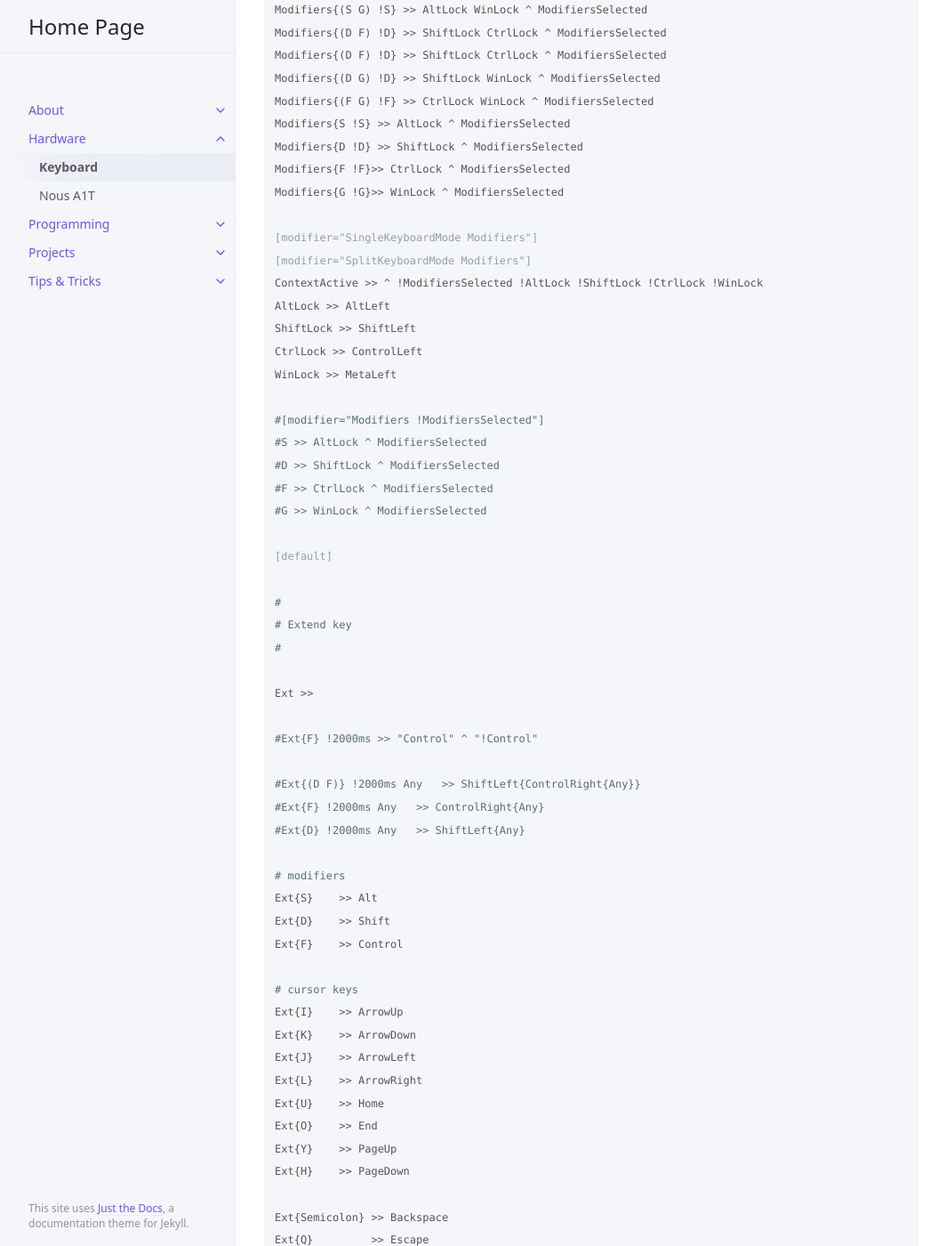
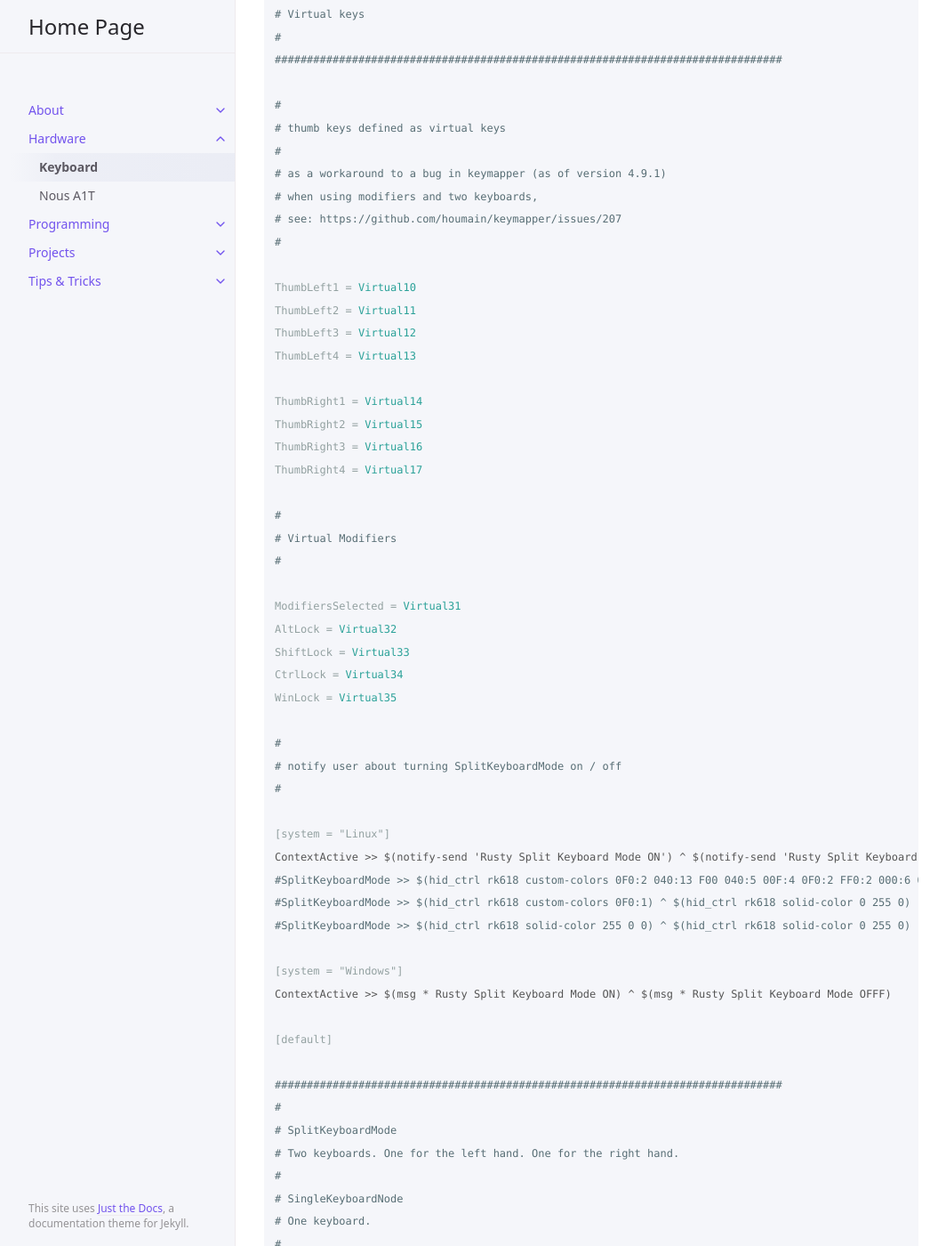
Before and after one commit to marek-g/marek-g.github.io, a Jekyll site: the page built from posts/hardware/keyboard.md, in a window 1280 px wide and 1400 px high, scrolled down 8536 px. Shown: the whole window at 89% size, without its empty margins (107-1171 px from the left). Built offline with Jekyll 4.4.1, drawn with Linux system fonts in a browser that asks for light colours; some of the changed text lies outside the part shown.

Commit message:
Update keyboard.md

````diff
--- a/posts/hardware/keyboard.md
+++ b/posts/hardware/keyboard.md
@@ -18,7 +18,7 @@ Paste this JSON data to `Raw data` tab:
 [{c:"#777700",w:1.25},"Ctrl",{c:"#222222",t:"#666666",w:1.25},"Fn",{c:"#777700",t:"#222222",w:1.25},"LAlt","Ctrl",{c:"#88ff00",a:7},"\n\n\n\nNUM",{c:"#00ff80",t:"#002040",p:"DCS SPACE",w:2.25},"\n\n\n\nMODIFIERS",{x:1.25,c:"#777700",t:"#222222",p:"DCS",a:4,w:1.25},"Delete",{w:1.25},"Backspace",{t:"#222222\n\n\n#ff8800",w:1.25},"Space\n\n\n_",{c:"#ff8800",t:"#222222",p:"DCS SPACE",w:6.25},"RAlt",{c:"#666666",p:"DCS",w:1.25},"Alt",{w:1.25},"Win",{w:1.25},"Menu",{w:1.25},"Ctrl",{x:0.25},"←","↓","→",{x:0.25,c:"#222222",t:"#666666",w:2},"0\nIns",".\nDel"]
 ```
 
-Keymapper configuration:
+Keymapper configuration for a single keyboard:
 
 ``` ini
 # Keymapper project page: https://github.com/houmain/keymapper
@@ -41,47 +41,21 @@ Keymapper configuration:
 #   (Artsey? Ardux?)
 # - Miryoku: https://github.com/manna-harbour/miryoku
 
-###############################################################################
-#
-# Keyboards
-#
-###############################################################################
+@include "switch-layouts.conf"
 
 [system = "Linux"]
-#FullSizeKeyboard = 'BY Tech Gaming Keyboard'
-FullSizeKeyboard = 'USB USB Keyboard'
-LeftHandKeyboard = 'Evision RGB Keyboard'
+ContextActive >> $(notify-send 'Rusty Single Keyboard Mode ON') ^ $(notify-send 'Rusty Single Keyboard Mode OFF')
 
 [system = "Windows"]
-#FullSizeKeyboard = 'Gaming Keyboard'
-FullSizeKeyboard = 'USB Keyboard'
-LeftHandKeyboard = 'RGB Keyboard'
+ContextActive >> $(msg * Rusty Single Keyboard Mode ON) ^ $(msg * Rusty Single Keyboard Mode OFF)
 
 [default]
-
-###############################################################################
-#
-# Key sequences
-#
-###############################################################################
-
-Combo     = $0 !250ms $1              ; press both keys almost immediatelly
-DoubleTap = $0 !250ms $0{!250ms}      ; dobule tap a key
-Tap       = $0{!250ms} ; shorter than
-Hold      = $0{200ms}  ; longer than
 
 ###############################################################################
 #
 # Virtual keys
 #
 ###############################################################################
-
-#
-# keyboard layouts
-#
-
-SplitKeyboardMode = Virtual1
-SingleKeyboardMode = Virtual2
 
 #
 # thumb keys defined as virtual keys
@@ -111,37 +85,18 @@ ShiftLock = Virtual33
 CtrlLock = Virtual34
 WinLock = Virtual35
 
-###############################################################################
-#
-# Switch keyboard layouts
-#
-###############################################################################
-
-[modifier="SplitKeyboardMode"]
-[modifier="SingleKeyboardMode"]
-Tap[ScrollLock] >> !SplitKeyboardMode !SingleKeyboardMode
-
-[default]
-Tap[ScrollLock] >> !SingleKeyboardMode SplitKeyboardMode
-ScrollLock{1} >> !SplitKeyboardMode SingleKeyboardMode
-ScrollLock{2} >> !SingleKeyboardMode SplitKeyboardMode
-
-[stage]
-
 #
 # notify user about turning SplitKeyboardMode on / off
 #
 
 [system = "Linux"]
-SplitKeyboardMode >> $(notify-send 'Split Keyboard Mode ON') ^ $(notify-send 'Split Keyboard Mode OFF')
-SingleKeyboardMode >> $(notify-send 'Single Keyboard Mode ON') ^ $(notify-send 'Single Keyboard Mode OFF')
+ContextActive >> $(notify-send 'Rusty Single Keyboard Mode ON') ^ $(notify-send 'Rusty Single Keyboard Mode OFF')
 #SplitKeyboardMode >> $(hid_ctrl rk618 custom-colors 0F0:2 040:13 F00 040:5 00F:4 0F0:2 FF0:2 000:6 0F0:7 040:5 0F0:3 000:6 0F0:7 040 F00:4 040 FF0:2 000:6 0F0:7 040:6 FF0:2 000:6 0F0:7 FF0:2 F00:1 FF0:5 000:6 0F0:6) ^ $(hid_ctrl rk618 solid-color 0 255 0)
 #SplitKeyboardMode >> $(hid_ctrl rk618 custom-colors 0F0:1) ^ $(hid_ctrl rk618 solid-color 0 255 0)
 #SplitKeyboardMode >> $(hid_ctrl rk618 solid-color 255 0 0) ^ $(hid_ctrl rk618 solid-color 0 255 0)
 
 [system = "Windows"]
-SplitKeyboardMode >> $(msg * Split Keyboard Mode ON) ^ $(msg * Split Keyboard Mode OFF)
-SingleKeyboardMode >> $(msg * Single Keyboard Mode ON) ^ $(msg * Single Keyboard Mode OFF)
+ContextActive >> $(msg * Rusty Single Keyboard Mode ON) ^ $(msg * Rusty Single Keyboard Mode OFFF)
 
 [default]
 
@@ -159,88 +114,15 @@ SingleKeyboardMode >> $(msg * Single Keyboard Mode ON) ^ $(msg * Single Keyboard
 # define thumb clusters
 #
 
-[device = LeftHandKeyboard, modifier="SplitKeyboardMode"]
-Space >> ThumbLeft1 ^ ThumbLeft1
-P >> ThumbLeft2 ^ ThumbLeft2
-N >> ThumbLeft3 ^ ThumbLeft3
-AltLeft >> ThumbLeft4 ^ ThumbLeft4
-
-[device = FullSizeKeyboard, modifier="SplitKeyboardMode"]
-ControlLeft >> ThumbRight1 ^ ThumbRight1
-MetaLeft >> ThumbRight2 ^ ThumbRight2
-AltLeft >> ThumbRight3 ^ ThumbRight3
-Space >> ThumbRight4 ^ ThumbRight4
-
-[modifier="SingleKeyboardMode"]
 AltLeft >> ThumbLeft2 ^ ThumbLeft2
 AltRight >> ThumbRight1 ^ ThumbRight1
 
 [stage]
 
-#
-# A bug?
-#
-# For Space & Modifiers to work correctly, I have to leave uncommented only one of the below 2 sections.
-#
-
-# [modifier="SplitKeyboardMode"]
-# Ext = CapsLock
-# SymbolsLayer = ThumbLeft2
-# Modifiers = ThumbLeft1
-# ThumbLeft3 >> ControlLeft
-# ThumbLeft4 >> AltLeft
-# ThumbRight1 >> Delete
-# ThumbRight2 >> Backspace
-# ThumbRight3 >> Space
-# ThumbRight4 >> AltRight
-
-[modifier="SingleKeyboardMode"]
 Ext = CapsLock
 Modifiers = Space
 SymbolsLayer = ThumbLeft2
 ThumbRight1 >> AltRight
-
-[default]
-
-#
-# full keyboard for SplitKeyboardMode - letters
-#
-
-[device = FullSizeKeyboard, modifier="SplitKeyboardMode"]
-Backquote >> 7
-1 >> 8
-2 >> 9
-3 >> 0
-4 >> Minus
-5 >> Equal
-6 >> Backspace
-7 >> Backspace
-
-Tab >> Y
-Q >> U
-W >> I
-E >> O
-R >> P
-T >> BracketLeft
-Y >> BracketRight
-U >> Backslash
-
-CapsLock >> H
-A >> J
-S >> K
-D >> L
-F >> Semicolon
-G >> Quote
-H >> Enter
-J >> Enter
-
-ShiftLeft >> N
-Z >> M
-X >> Comma
-C >> Period
-V >> Slash
-B >> ShiftRight
-N >> ShiftRight
 
 [stage]
 
@@ -248,8 +130,6 @@ N >> ShiftRight
 # AltRight symbols
 #
 
-[modifier="SplitKeyboardMode"]
-[modifier="SingleKeyboardMode"]
 AltRight{U} >> "["
 AltRight{I} >> "]"
 AltRight{D} >> "{"
@@ -270,8 +150,7 @@ AltRight{Slash} >> "$"
 # but moved parentheses to RAlt and placed number pad instead
 #
 
-[modifier="SplitKeyboardMode SymbolsLayer"]
-[modifier="SingleKeyboardMode SymbolsLayer"]
+[modifier="SymbolsLayer"]
 CapsLock >> Enter
 Q >> "`"
 W >> "<"
@@ -329,8 +208,7 @@ Slash >> "@"
 #Modifiers{Any !Any} >> X
 #Modifiers{A !A} >> X
 
-[modifier="SingleKeyboardMode !ModifiersSelected"]
-[modifier="SplitKeyboardMode !ModifiersSelected"]
+[modifier="!ModifiersSelected"]
 Modifiers{(S D F G) !S} >> AltLock ShiftLock CtrlLock WinLock ^ ModifiersSelected
 Modifiers{(S D F) !S} >> AltLock ShiftLock CtrlLock ^ ModifiersSelected
 Modifiers{(S D G) !S} >> AltLock ShiftLock WinLock ^ ModifiersSelected
@@ -347,8 +225,7 @@ Modifiers{D !D} >> ShiftLock ^ ModifiersSelected
 Modifiers{F !F}>> CtrlLock ^ ModifiersSelected
 Modifiers{G !G}>> WinLock ^ ModifiersSelected
 
-[modifier="SingleKeyboardMode Modifiers"]
-[modifier="SplitKeyboardMode Modifiers"]
+[modifier="Modifiers"]
 ContextActive >> ^ !ModifiersSelected !AltLock !ShiftLock !CtrlLock !WinLock
 AltLock >> AltLeft
 ShiftLock >> ShiftLeft
@@ -415,7 +292,353 @@ edit_paste           >> Control{V}
 edit_undo            >> Control{Z}
 edit_redo            >> Control{Y}
 find                 >> Control{F}
+```
 
+Keymapper configuration for two keyboards:
+
+``` ini
+# Keymapper project page: https://github.com/houmain/keymapper
+#
+# Different ideas:
+# - https://www.reddit.com/r/ErgoMechKeyboards/comments/1ghemwu/timeless_home_row_mods_focused_on_convenient/
+# - godmode w Emacs lepsze od sticky keys, bo automatycznie się wyłącza
+# - evilmode w Emacs (dla mnie wygodniejsze od godmode)
+# - Meow's keypad mode
+# - https://github.com/jyp/boon
+# - http://xahlee.info/emacs/misc/xah-fly-keys.html
+# - http://xahlee.info/emacs/emacs/ergonomic_emacs_keybinding.html
+#
+# - hydra
+# - https://github.com/meedstrom/deianira - hydra everywhere
+#
+# - swap lalt with lctrl?
+#
+# - one hand keyboard? https://inkeys.wiki/en/keymaps/taipo
+#   (Artsey? Ardux?)
+# - Miryoku: https://github.com/manna-harbour/miryoku
+
+@include "switch-layouts.conf"
+
+###############################################################################
+#
+# Keyboards
+#
+###############################################################################
+
+[system = "Linux"]
+#FullSizeKeyboard = 'BY Tech Gaming Keyboard'
+FullSizeKeyboard = 'USB USB Keyboard'
+LeftHandKeyboard = 'Evision RGB Keyboard'
+
+[system = "Windows"]
+#FullSizeKeyboard = 'Gaming Keyboard'
+FullSizeKeyboard = 'USB Keyboard'
+LeftHandKeyboard = 'RGB Keyboard'
+
+[default]
+
+###############################################################################
+#
+# Virtual keys
+#
+###############################################################################
+
+#
+# thumb keys defined as virtual keys
+#
+# as a workaround to a bug in keymapper (as of version 4.9.1)
+# when using modifiers and two keyboards,
+# see: https://github.com/houmain/keymapper/issues/207
+#
+
+ThumbLeft1 = Virtual10
+ThumbLeft2 = Virtual11
+ThumbLeft3 = Virtual12
+ThumbLeft4 = Virtual13
+
+ThumbRight1 = Virtual14
+ThumbRight2 = Virtual15
+ThumbRight3 = Virtual16
+ThumbRight4 = Virtual17
+
+#
+# Virtual Modifiers
+#
+
+ModifiersSelected = Virtual31
+AltLock = Virtual32
+ShiftLock = Virtual33
+CtrlLock = Virtual34
+WinLock = Virtual35
+
+#
+# notify user about turning SplitKeyboardMode on / off
+#
+
+[system = "Linux"]
+ContextActive >> $(notify-send 'Rusty Split Keyboard Mode ON') ^ $(notify-send 'Rusty Split Keyboard Mode OFF')
+#SplitKeyboardMode >> $(hid_ctrl rk618 custom-colors 0F0:2 040:13 F00 040:5 00F:4 0F0:2 FF0:2 000:6 0F0:7 040:5 0F0:3 000:6 0F0:7 040 F00:4 040 FF0:2 000:6 0F0:7 040:6 FF0:2 000:6 0F0:7 FF0:2 F00:1 FF0:5 000:6 0F0:6) ^ $(hid_ctrl rk618 solid-color 0 255 0)
+#SplitKeyboardMode >> $(hid_ctrl rk618 custom-colors 0F0:1) ^ $(hid_ctrl rk618 solid-color 0 255 0)
+#SplitKeyboardMode >> $(hid_ctrl rk618 solid-color 255 0 0) ^ $(hid_ctrl rk618 solid-color 0 255 0)
+
+[system = "Windows"]
+ContextActive >> $(msg * Rusty Split Keyboard Mode ON) ^ $(msg * Rusty Split Keyboard Mode OFFF)
+
+[default]
+
+###############################################################################
+#
+# SplitKeyboardMode
+# Two keyboards. One for the left hand. One for the right hand.
+#
+# SingleKeyboardNode
+# One keyboard.
+#
+###############################################################################
+
+#
+# define thumb clusters
+#
+
+[device = LeftHandKeyboard]
+Space >> ThumbLeft1 ^ ThumbLeft1
+P >> ThumbLeft2 ^ ThumbLeft2
+N >> ThumbLeft3 ^ ThumbLeft3
+AltLeft >> ThumbLeft4 ^ ThumbLeft4
+
+[device = FullSizeKeyboard]
+ControlLeft >> ThumbRight1 ^ ThumbRight1
+MetaLeft >> ThumbRight2 ^ ThumbRight2
+AltLeft >> ThumbRight3 ^ ThumbRight3
+Space >> ThumbRight4 ^ ThumbRight4
+
+[stage]
+
+Ext = CapsLock
+SymbolsLayer = ThumbLeft2
+Modifiers = ThumbLeft1
+ThumbLeft3 >> ControlLeft
+ThumbLeft4 >> AltLeft
+ThumbRight1 >> Delete
+ThumbRight2 >> Backspace
+ThumbRight3 >> Space
+ThumbRight4 >> AltRight
+
+[default]
+
+#
+# full keyboard for SplitKeyboardMode - letters
+#
+
+[device = FullSizeKeyboard]
+Backquote >> 7
+1 >> 8
+2 >> 9
+3 >> 0
+4 >> Minus
+5 >> Equal
+6 >> Backspace
+7 >> Backspace
+
+Tab >> Y
+Q >> U
+W >> I
+E >> O
+R >> P
+T >> BracketLeft
+Y >> BracketRight
+U >> Backslash
+
+CapsLock >> H
+A >> J
+S >> K
+D >> L
+F >> Semicolon
+G >> Quote
+H >> Enter
+J >> Enter
+
+ShiftLeft >> N
+Z >> M
+X >> Comma
+C >> Period
+V >> Slash
+B >> ShiftRight
+N >> ShiftRight
+
+[stage]
+
+#
+# AltRight symbols
+#
+
+AltRight{U} >> "["
+AltRight{I} >> "]"
+AltRight{D} >> "{"
+AltRight{F} >> "}"
+AltRight{J} >> "("
+AltRight{K} >> ")"
+
+AltRight{Space} >> "_"
+AltRight{Q} >> "~"
+AltRight{Slash} >> "$"
+
+[default]
+
+#
+# numeric layer
+#
+# inspired by: https://getreuer.info/posts/keyboards/symbol-layer/index.html
+# but moved parentheses to RAlt and placed number pad instead
+#
+
+[modifier="SymbolsLayer"]
+CapsLock >> Enter
+Q >> "`"
+W >> "<"
+E >> ">"
+R >> '"'
+T >> "."
+
+A >> "!"
+S >> "-"
+D >> "+"
+F >> "="
+G >> "#"
+
+ShiftLeft >> ":"
+
+Z >> "^"
+X >> "/"
+C >> "*"
+V >> Backslash
+B >> "'"
+
+Y >> "&"
+U >> "7"
+I >> "8"
+O >> "9"
+P >> "%"
+
+H >> "|"
+J >> "4"
+K >> "5"
+L >> "6"
+Semicolon >> "?"
+
+N >> "0"
+M >> "1"
+Comma >> "2"
+Period >> "3"
+Slash >> "@"
+
+[default]
+
+#
+# Modifiers key
+#
+
+#Space{Any !Any} >> X
+
+#[modifier="SplitKeyboardMode"]
+#[modifier="SingleKeyboardMode"]
+#Modifiers{Any !Any} >> ShiftLeft{Any}
+
+#Modifiers{A !A} >> X
+#Space{Any !Any} >> ShiftLeft{Any}
+
+#Modifiers{Any !Any} >> X
+#Modifiers{A !A} >> X
+
+[modifier="!ModifiersSelected"]
+Modifiers{(S D F G) !S} >> AltLock ShiftLock CtrlLock WinLock ^ ModifiersSelected
+Modifiers{(S D F) !S} >> AltLock ShiftLock CtrlLock ^ ModifiersSelected
+Modifiers{(S D G) !S} >> AltLock ShiftLock WinLock ^ ModifiersSelected
+Modifiers{(D F G) !D} >> ShiftLock CtrlLock WinLock ^ ModifiersSelected
+Modifiers{(S D) !S} >> AltLock ShiftLock ^ ModifiersSelected
+Modifiers{(S F) !S} >> AltLock CtrlLock ^ ModifiersSelected
+Modifiers{(S G) !S} >> AltLock WinLock ^ ModifiersSelected
+Modifiers{(D F) !D} >> ShiftLock CtrlLock ^ ModifiersSelected
+Modifiers{(D F) !D} >> ShiftLock CtrlLock ^ ModifiersSelected
+Modifiers{(D G) !D} >> ShiftLock WinLock ^ ModifiersSelected
+Modifiers{(F G) !F} >> CtrlLock WinLock ^ ModifiersSelected
+Modifiers{S !S} >> AltLock ^ ModifiersSelected
+Modifiers{D !D} >> ShiftLock ^ ModifiersSelected
+Modifiers{F !F}>> CtrlLock ^ ModifiersSelected
+Modifiers{G !G}>> WinLock ^ ModifiersSelected
+
+[modifier="Modifiers"]
+ContextActive >> ^ !ModifiersSelected !AltLock !ShiftLock !CtrlLock !WinLock
+AltLock >> AltLeft
+ShiftLock >> ShiftLeft
+CtrlLock >> ControlLeft
+WinLock >> MetaLeft
+
+#[modifier="Modifiers !ModifiersSelected"]
+#S >> AltLock ^ ModifiersSelected
+#D >> ShiftLock ^ ModifiersSelected
+#F >> CtrlLock ^ ModifiersSelected
+#G >> WinLock ^ ModifiersSelected
+
+[default]
+
+#
+# Extend key
+#
+
+Ext >>
+
+#Ext{F} !2000ms >> "Control" ^ "!Control"
+
+#Ext{(D F)} !2000ms Any   >> ShiftLeft{ControlRight{Any}}
+#Ext{F} !2000ms Any   >> ControlRight{Any}
+#Ext{D} !2000ms Any   >> ShiftLeft{Any}
+
+# modifiers
+Ext{S}    >> Alt
+Ext{D}    >> Shift
+Ext{F}    >> Control
+
+# cursor keys
+Ext{I}    >> ArrowUp
+Ext{K}    >> ArrowDown
+Ext{J}    >> ArrowLeft
+Ext{L}    >> ArrowRight
+Ext{U}    >> Home
+Ext{O}    >> End
+Ext{Y}    >> PageUp
+Ext{H}    >> PageDown
+
+Ext{Semicolon} >> Backspace
+Ext{Q}         >> Escape
+Ext{P}         >> Delete
+
+Ext{X}               >> edit_cut
+Ext{C}               >> edit_copy
+Ext{V}               >> edit_paste
+Ext{E}               >> find
+Ext{Z}               >> edit_undo
+(Ext Shift){Z}       >> edit_redo
+#Ext{F}               >> find
+
+# the Ext modifier together with other keys should have no effect
+Ext{Any}  >>
+
+#
+# default mappings for abstract commands
+#
+
+edit_copy            >> Control{C}
+edit_cut             >> Control{X}
+edit_paste           >> Control{V}
+edit_undo            >> Control{Z}
+edit_redo            >> Control{Y}
+find                 >> Control{F}
+```
+
+Emacs related:
+
+``` ini
 ###############################################################################
 #
 # Emacs
````
Also changed, not shown: other parts of posts/hardware/keyboard.md (+1 -1 lines).
